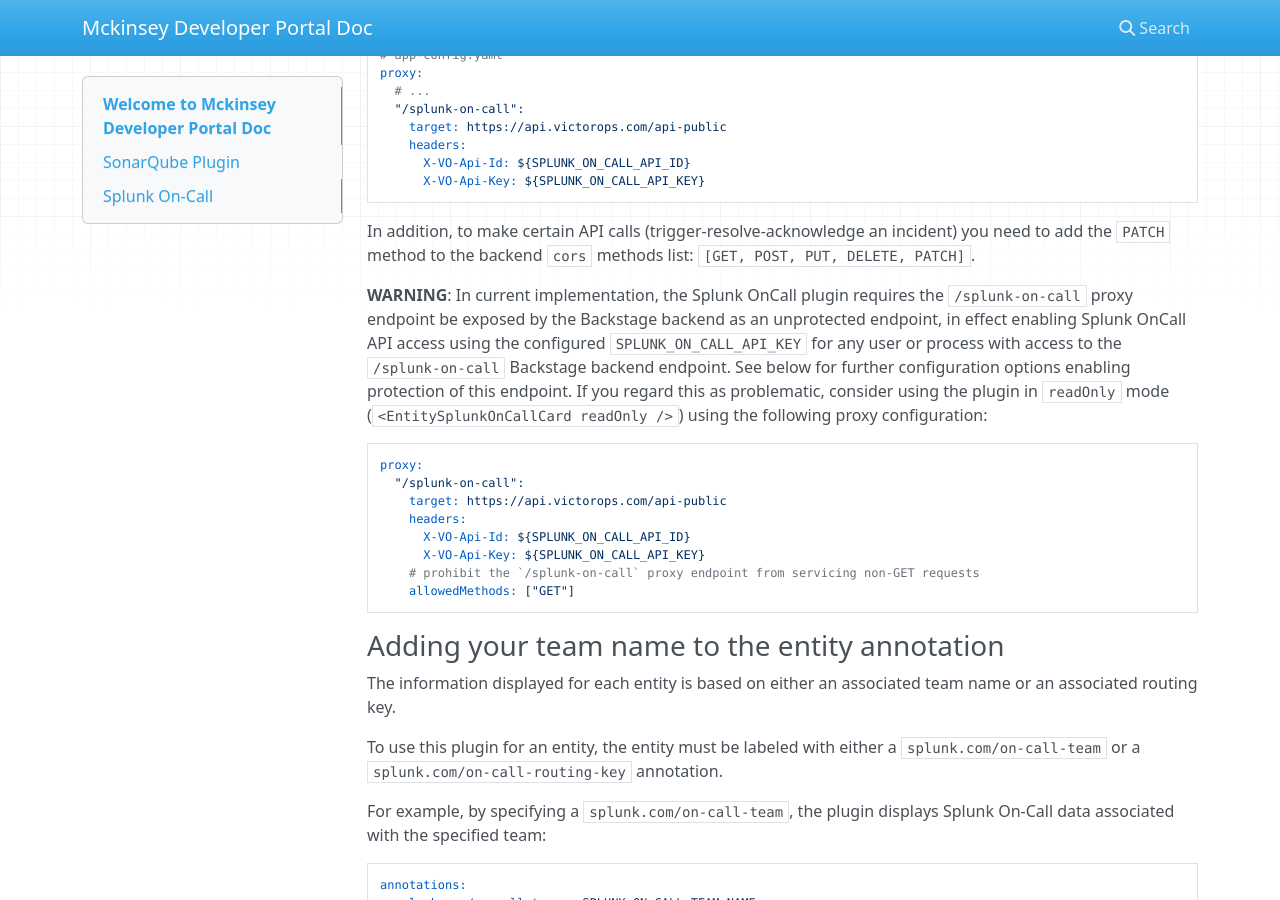
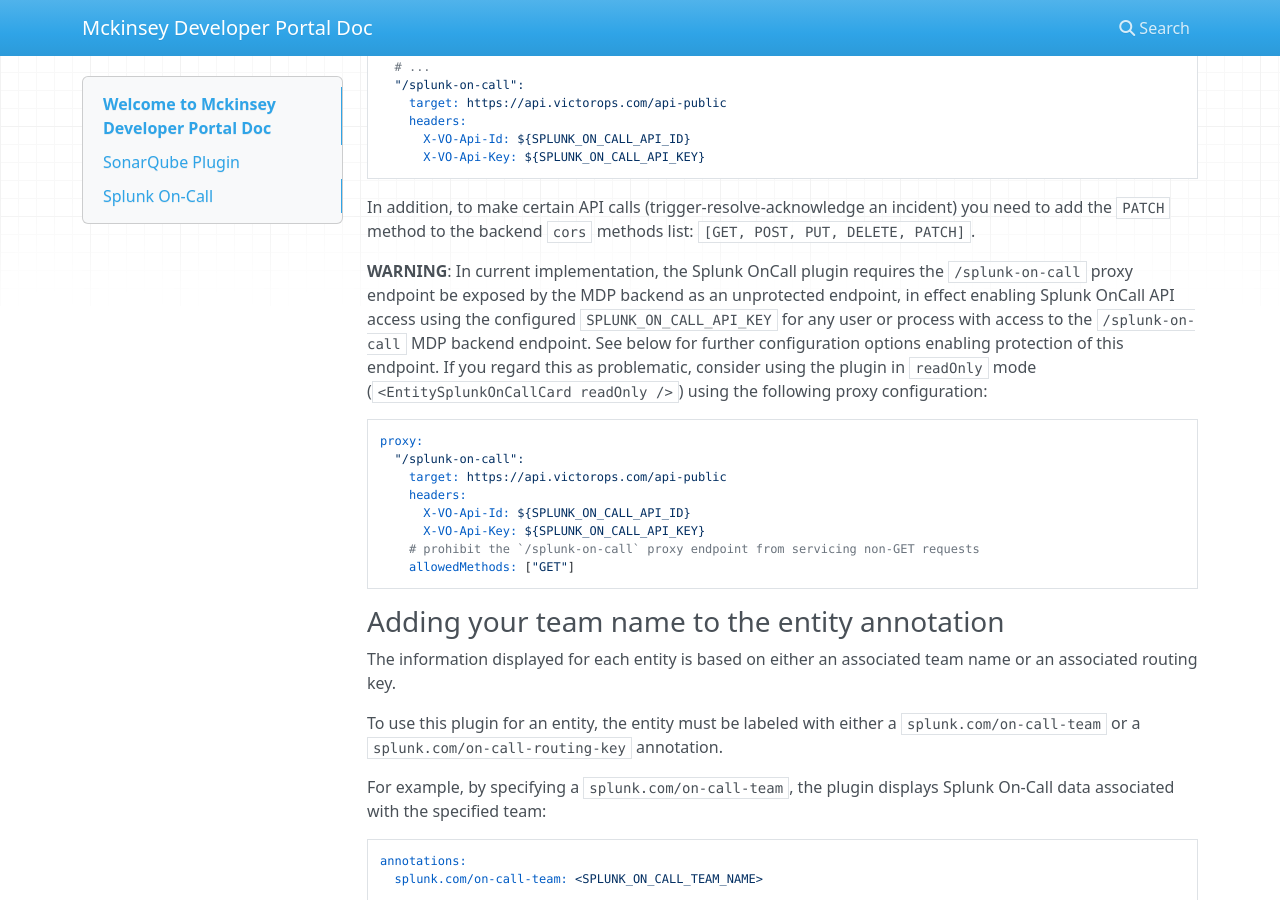
Before and after one commit to waqqar-neon/MDP-Docs, an MkDocs documentation site: the page built from docs/index.md, in a window 1280 px wide and 900 px high, scrolled down 4284 px. Built offline with MkDocs 1.6.1, drawn with Linux system fonts in a browser that asks for light colours; nearby versions of some CDN libraries; some of the changed text lies outside the part shown.

Commit message:
updated index page

````diff
--- a/docs/index.md
+++ b/docs/index.md
@@ -103,7 +103,7 @@ spec:
 
 This plugin displays Splunk On-Call (formerly VictorOps) information associated with an entity.
 
-It also provides the ability to trigger new incidents to specific users and/or specific teams from within Backstage.
+It also provides the ability to trigger new incidents to specific users and/or specific teams from within MDP.
 
 This plugin requires that entities feature either a `splunk.com/on-call-team` or a `splunk.com/on-call-routing-key` annotation. See below for further details.
 
@@ -119,7 +119,7 @@ This plugin provides:
 Install the plugin:
 
 ```bash
-# From your Backstage root directory
+# From your MDP root directory
 yarn add --cwd packages/app @backstage/plugin-splunk-on-call
 ```
 
@@ -180,7 +180,7 @@ proxy:
 
 In addition, to make certain API calls (trigger-resolve-acknowledge an incident) you need to add the `PATCH` method to the backend `cors` methods list: `[GET, POST, PUT, DELETE, PATCH]`.
 
-**WARNING**: In current implementation, the Splunk OnCall plugin requires the `/splunk-on-call` proxy endpoint be exposed by the Backstage backend as an unprotected endpoint, in effect enabling Splunk OnCall API access using the configured `SPLUNK_ON_CALL_API_KEY` for any user or process with access to the `/splunk-on-call` Backstage backend endpoint. See below for further configuration options enabling protection of this endpoint. If you regard this as problematic, consider using the plugin in `readOnly` mode (`<EntitySplunkOnCallCard readOnly />`) using the following proxy configuration:
+**WARNING**: In current implementation, the Splunk OnCall plugin requires the `/splunk-on-call` proxy endpoint be exposed by the MDP backend as an unprotected endpoint, in effect enabling Splunk OnCall API access using the configured `SPLUNK_ON_CALL_API_KEY` for any user or process with access to the `/splunk-on-call` MDP backend endpoint. See below for further configuration options enabling protection of this endpoint. If you regard this as problematic, consider using the plugin in `readOnly` mode (`<EntitySplunkOnCallCard readOnly />`) using the following proxy configuration:
 
 ```yaml
 proxy:
````
